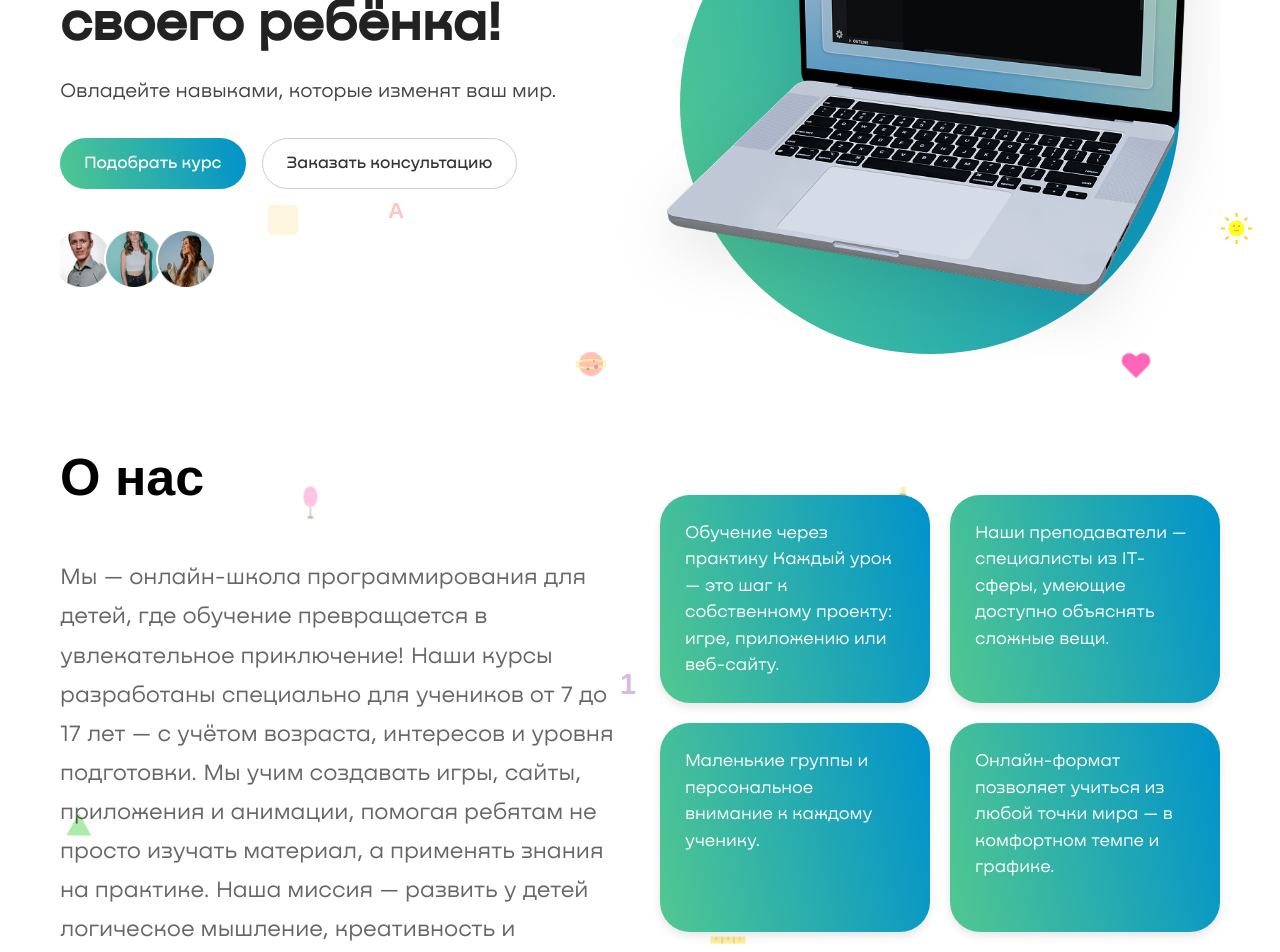
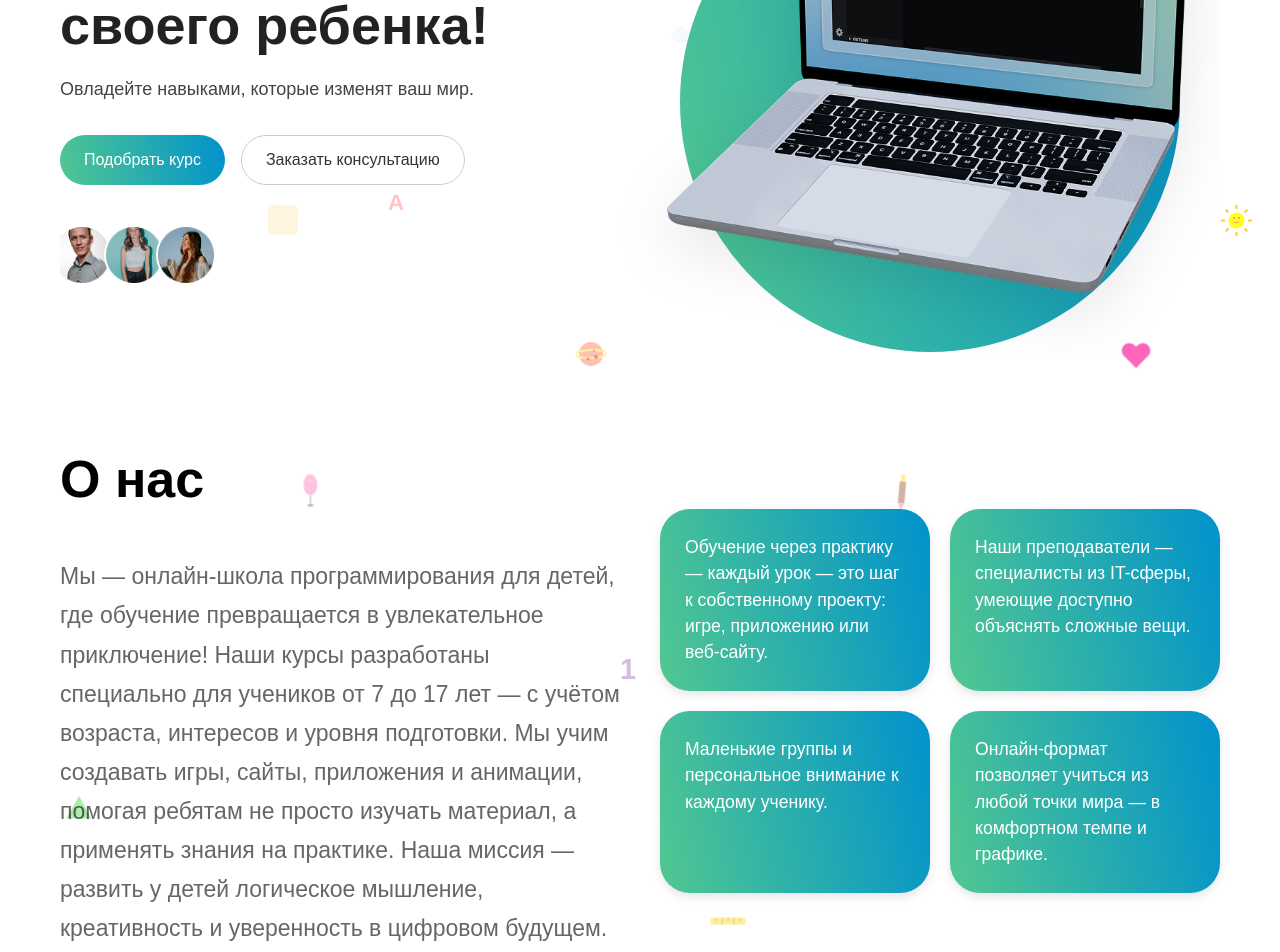
Before and after one commit to MaEsTr0oF/SchoolWeb, a Next.js app: page / in a window 1280 px wide. Shown: the part 340-1292 px from the top of the page. Built offline with nearby package versions, Linux system fonts and the light colour scheme; a web font is replaced by a local one.

Commit message:
fix blocks

```diff
--- a/src/components/AboutUs/AboutUs.tsx
+++ b/src/components/AboutUs/AboutUs.tsx
@@ -1,56 +1,60 @@
-import styles from "./AboutUs.module.css";
-import Image from "next/image";
+"use client";
+import React from "react";
 
 export default function AboutUs() {
   return (
-    <div>
-      <div className={styles.aboutUs} id="about-us">
-        <div className={styles.aboutUs__container}>
-          <div className={styles.aboutUs__content}>
-            <div className={styles.aboutUs__cards}>
-              <div className={styles.aboutUs__card}>
-                <p className="font-nekstregular">
-                  Обучение через практику Каждый урок — это шаг к собственному
-                  проекту: игре, приложению или веб-сайту.
+    <section id="about-us" className="py-[80px] pt-[95px]">
+      <div className=" mx-auto px-0">
+        <div className="flex flex-col md:flex-row-reverse gap-[40px] items-center text-black">
+          {/* Cards (правее на десктопе) */}
+          <div className="flex-1 grid grid-cols-2 gap-5">
+            {[
+              "Обучение через практику — каждый урок — это шаг к собственному проекту: игре, приложению или веб-сайту.",
+              "Наши преподаватели — специалисты из IT-сферы, умеющие доступно объяснять сложные вещи.",
+              "Маленькие группы и персональное внимание к каждому ученику.",
+              "Онлайн-формат позволяет учиться из любой точки мира — в комфортном темпе и графике.",
+            ].map((text, i) => (
+              <div
+                key={i}
+                className="group w-full rounded-[30px] overflow-hidden cursor-pointer
+                           bg-[linear-gradient(257.25deg,#0092cc_0%,#51c791_99.29%)]
+                           text-white shadow-[0_4px_10px_rgba(0,0,0,0.1)]
+                           transition-transform duration-[400ms] ease-[cubic-bezier(0.25,0.1,0.25,1)]
+                           hover:-translate-y-[5px] hover:shadow-[0_8px_20px_rgba(0,0,0,0.15)]"
+              >
+                <p
+                  className="p-[25px] m-0 text-[1.1rem] leading-[1.5] transform
+                             transition-transform duration-[400ms] ease-[cubic-bezier(0.25,0.1,0.25,1)]
+                             group-hover:scale-[1.05] group-hover:-rotate-[5deg]"
+                  aria-hidden={false}
+                >
+                  {text}
                 </p>
               </div>
-              <div className={styles.aboutUs__card}>
-                <p className="font-nekstregular">
-                  Наши преподаватели — специалисты из IT-сферы, умеющие доступно
-                  объяснять сложные вещи.
-                </p>
-              </div>
-              <div className={styles.aboutUs__card}>
-                <p className="font-nekstregular">
-                  Маленькие группы и персональное внимание к каждому ученику.
-                </p>
-              </div>
-              <div className={styles.aboutUs__card}>
-                <p className="font-nekstregular">
-                  Онлайн-формат позволяет учиться из любой точки мира — в
-                  комфортном темпе и графике.
-                </p>
-              </div>
+            ))}
+          </div>
+
+          {/* Main content (слева на десктопе) */}
+          <div className="flex-1 flex flex-col items-start z-0">
+            <div className="flex items-center justify-start gap-5 w-full mb-13">
+              <h2 className="text-[52px] leading-[1] font-extrabold text-black">
+                О нас
+              </h2>
             </div>
-            <div className={styles["aboutUs__main-content"]}>
-              <div className={styles["aboutUs__main-content-logo"]}>
-                <h2>О нас</h2>
-              </div>
 
-              <p className="font-nekstregular">
-                Мы — онлайн-школа программирования для детей, где обучение
-                превращается в увлекательное приключение! Наши курсы разработаны
-                специально для учеников от 7 до 17 лет — с учётом возраста,
-                интересов и уровня подготовки. Мы учим создавать игры, сайты,
-                приложения и анимации, помогая ребятам не просто изучать
-                материал, а применять знания на практике. Наша миссия — развить
-                у детей логическое мышление, креативность и уверенность в
-                цифровом будущем.{" "}
-              </p>
-            </div>
+            <p className="text-[23px] text-[#00000099] leading-[39.13px]">
+              Мы — онлайн-школа программирования для детей, где обучение
+              превращается в увлекательное приключение! Наши курсы разработаны
+              специально для учеников от 7 до 17 лет — с учётом возраста,
+              интересов и уровня подготовки. Мы учим создавать игры, сайты,
+              приложения и анимации, помогая ребятам не просто изучать материал,
+              а применять знания на практике. Наша миссия — развить у детей
+              логическое мышление, креативность и уверенность в цифровом
+              будущем.
+            </p>
           </div>
         </div>
       </div>
-    </div>
+    </section>
   );
 }
--- a/src/components/Dashbord/Dashbord.module.css
+++ b/src/components/Dashbord/Dashbord.module.css
@@ -62,16 +62,15 @@
   font-weight: 700;
   line-height: 1.1;
   color: #222;
-  font-family: "Nekst-Medium";
+
   margin-bottom: 20px;
 }
 
 .dashbord__subtitle {
-  font-size: 20px;
+  font-size: 18px;
   color: #444;
   margin-bottom: 32px;
   max-width: 500px;
-  font-family: "Nekst-Regular";
 }
 
 .dashbord__buttons {
@@ -82,13 +81,12 @@
 
 .dashbord__primaryButton {
   padding: 12px 24px;
-  font-family: "Nekst-Medium";
   background: linear-gradient(257.25deg, #0092cc 0%, #51c791 99.29%);
 
   color: white;
   border: none;
   border-radius: 50px;
-  font-size: 17px;
+  font-size: 16px;
   font-weight: 500;
   cursor: pointer;
   transition: all 0.2s ease;
@@ -100,13 +98,12 @@
 }
 
 .dashbord__secondaryButton {
-  font-family: "Nekst-Medium";
   padding: 12px 24px;
   background-color: transparent;
   color: #333;
   border: 1px solid #ccc;
   border-radius: 50px;
-  font-size: 17px;
+  font-size: 16px;
   font-weight: 500;
   cursor: pointer;
   transition: all 0.2s ease;
--- a/src/components/Dashbord/Dashbord.tsx
+++ b/src/components/Dashbord/Dashbord.tsx
@@ -20,7 +20,7 @@ export default function Dashbord() {
               <br />
               Создавайте
               <br />
-              Кодируйте будущее своего ребёнка!
+              Кодируйте будущее своего ребенка!
             </h1>
             <p className={styles.dashbord__subtitle}>
               Овладейте навыками, которые изменят ваш мир.
--- a/src/components/FeedbackDetail/FeedbackDetail.module.css
+++ b/src/components/FeedbackDetail/FeedbackDetail.module.css
@@ -106,12 +106,11 @@
   margin-bottom: 15px;
   color: #2c3e50;
   line-height: 1.3;
-  font-family: "Nekst-Medium";
 }
 
 .feedbackDetailDescription {
   font-weight: 400;
-  font-family: "Nekst-Regular";
+
   font-size: 20.78px;
   color: rgba(0, 0, 0, 0.6);
 
--- a/src/components/Header/Header.module.css
+++ b/src/components/Header/Header.module.css
@@ -54,7 +54,6 @@
   font-weight: 500; /* Немного жирнее */
   transition: color 0.3s cubic-bezier(0.25, 0.1, 0.25, 1);
   position: relative;
-  font-family: "Nekst-Medium";
   font-size: 22px;
 }
 .header__menu-link:before {
--- a/src/components/Header/Header.tsx
+++ b/src/components/Header/Header.tsx
@@ -55,13 +55,13 @@ export default function Header() {
         </div>
         <div className={styles.header__buttons}>
           <button
-            className={`font-nekstmedium ${styles.header__button} ${styles["header__button--signup"]}`}
+            className={`${styles.header__button} ${styles["header__button--signup"]}`}
             onClick={openRegistrationModal}
           >
             Записаться
           </button>
           <button
-            className={`font-nekstmedium ${styles.header__button} ${styles["header__button--contact"]}`}
+            className={` ${styles.header__button} ${styles["header__button--contact"]}`}
             onClick={openApplicationModal}
           >
             Оставить заявку
--- a/src/components/TeacherSlider/TeacherSlider.module.css
+++ b/src/components/TeacherSlider/TeacherSlider.module.css
@@ -81,7 +81,6 @@
 }
 
 .teacherName {
-  font-family: "Nekst-Medium";
   display: inline-block;
   font-weight: 600;
   font-size: 23.78px;
@@ -105,7 +104,6 @@
 .teacherBio {
   font-weight: 400;
   font-size: 18.5px;
-  font-family: "Nekst-Regular";
 
   line-height: 24.43px;
   letter-spacing: 0%;
@@ -165,14 +163,12 @@
   letter-spacing: 0%;
 
   text-align: left;
-  font-family: "Nekst-Medium";
 }
 
 .description {
   color: rgba(0, 0, 0, 0.6);
   font-weight: 400;
   font-size: 18px;
-  font-family: "Nekst-Regular";
 
   line-height: 150%;
   letter-spacing: 0%;
```
Also changed, not shown: src/components/ContactForm/ContactForm.tsx (+5 -5 lines), src/components/Footer/Footer.tsx (+8 -7 lines), public/images/footerbg.png (added).
